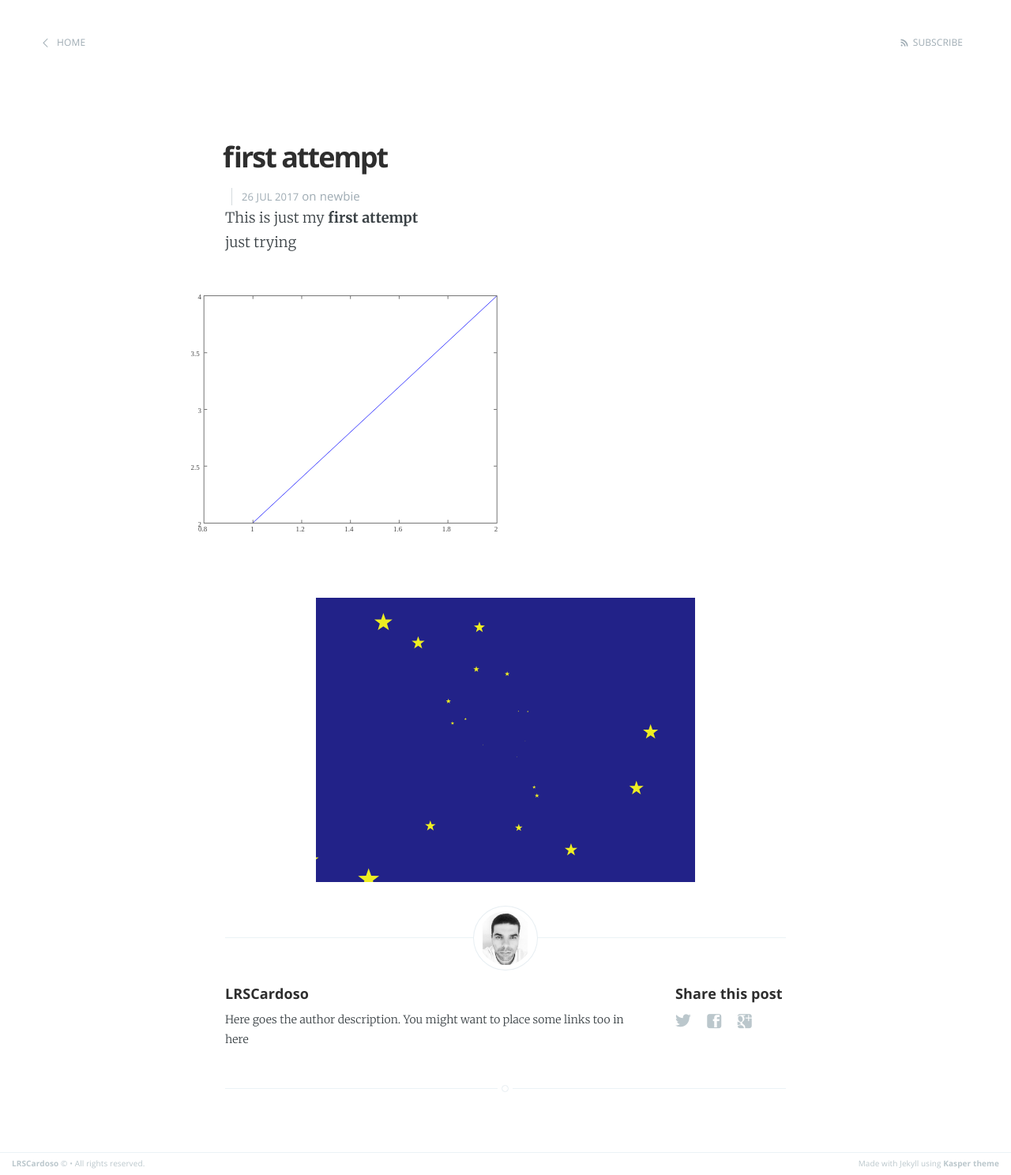
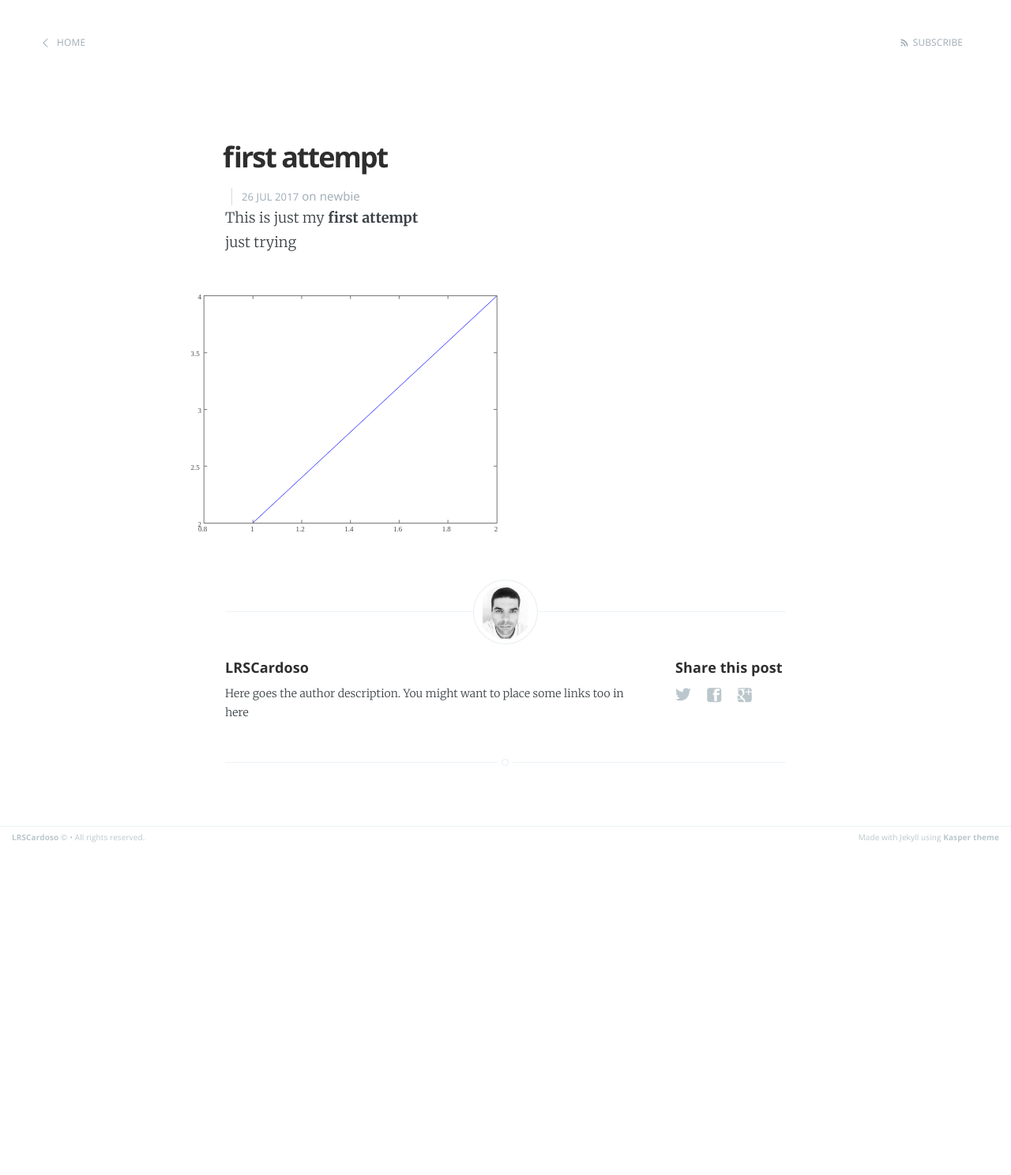
Before and after one commit to LRSCardoso/LRSCardoso.github.io, a Jekyll site: the page built from _posts/2017-07-26-my-first-attempt.md, in a window 1280 px wide. Shown: the whole page at 79% size. Built offline with Jekyll 4.4.1, drawn with Linux system fonts in a browser that asks for light colours; after the commit the page ends 1074 px from its top, so only the background shows below that.

Commit message:
Update 2017-07-26-my-first-attempt.md

```diff
--- a/_posts/2017-07-26-my-first-attempt.md
+++ b/_posts/2017-07-26-my-first-attempt.md
@@ -10,5 +10,3 @@ This is just my **first attempt**
 just trying
 <br>
 ![Alt Text](https://rawgit.com/LRSCardoso/LRSCardoso.github.io/master/_images/testesvg.svg)
-<br>
-![Alt Text](https://rawgit.com/LRSCardoso/LRSCardoso.github.io/master/_images/starfield.svg)
```
